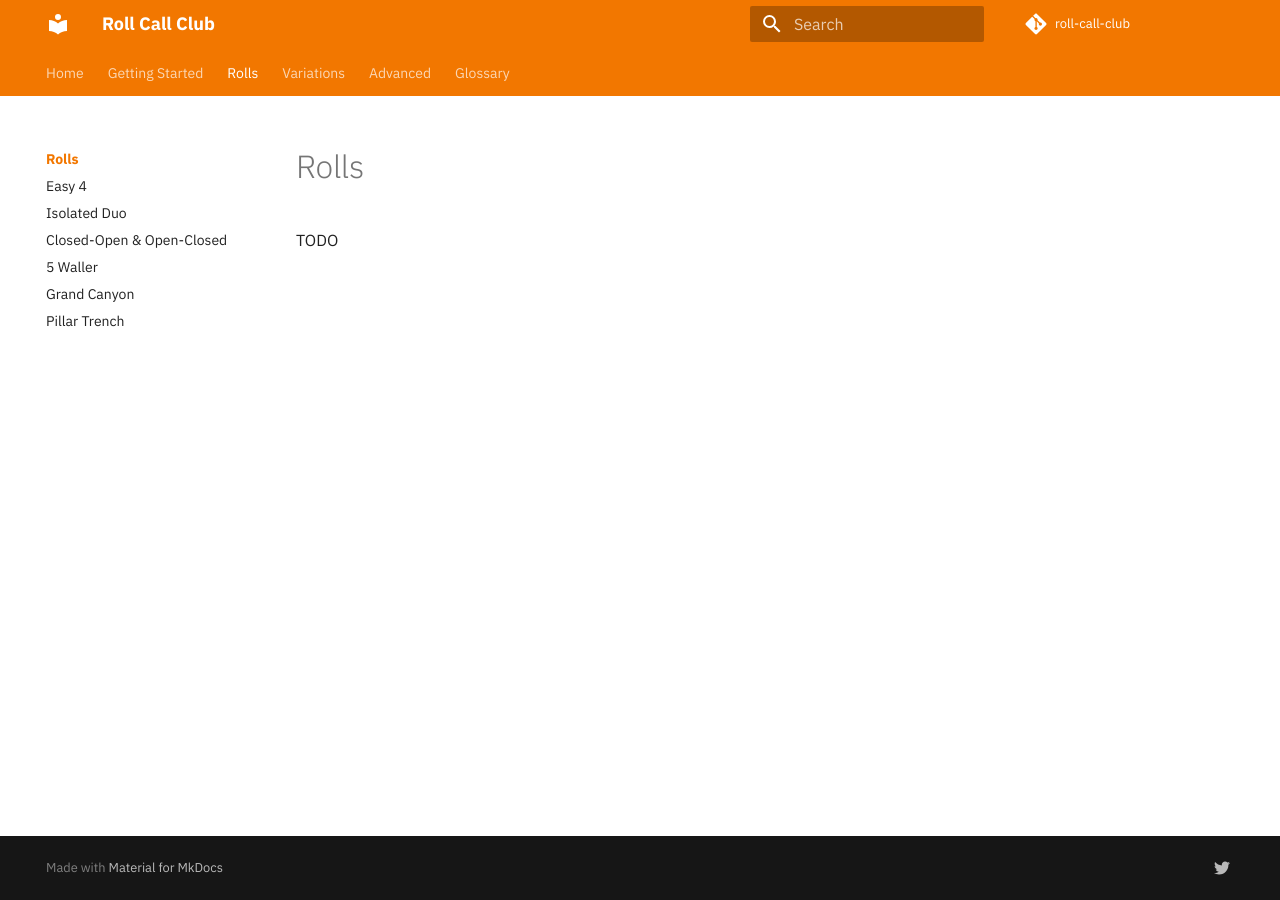
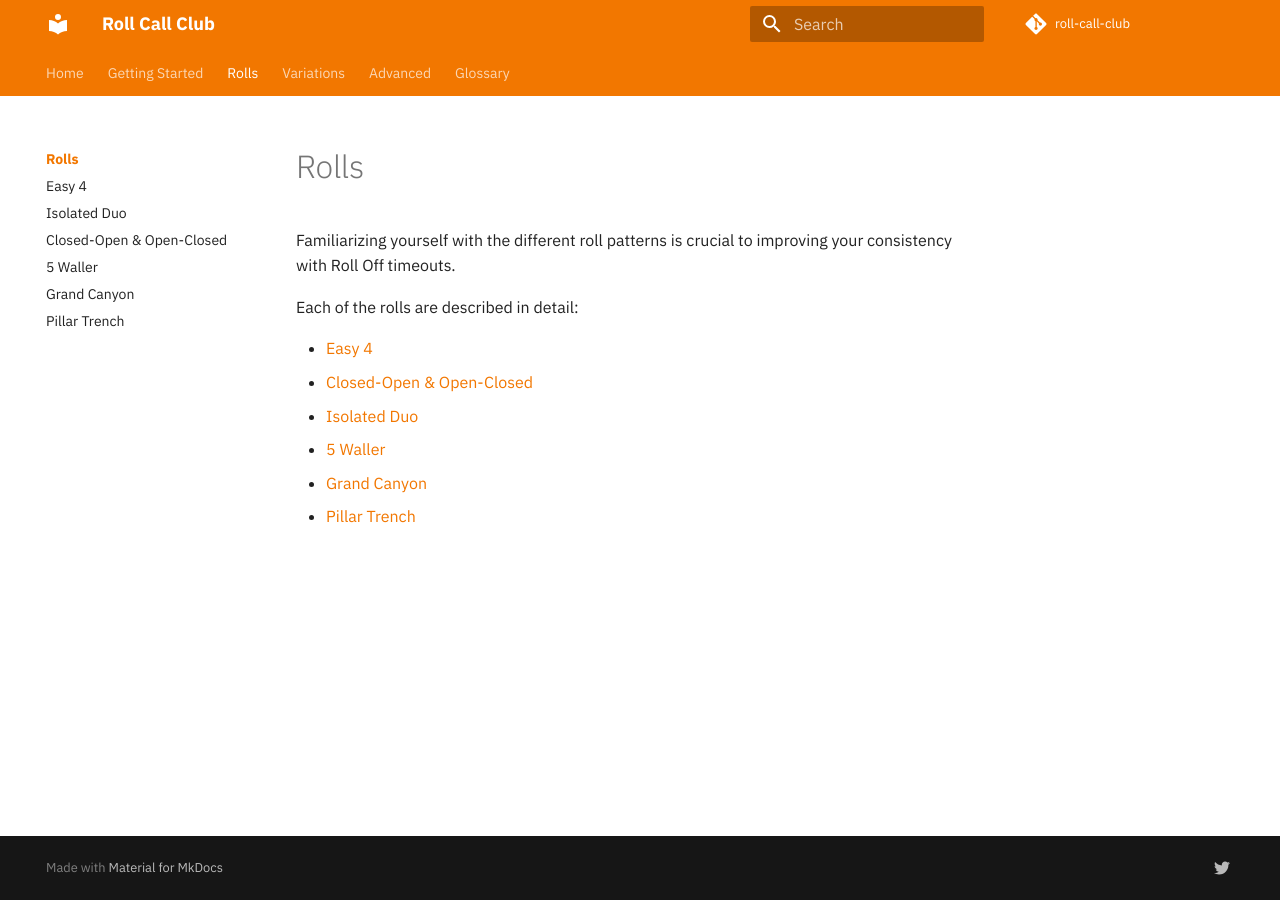
Before and after one commit to alexjlockwood/roll-off-club, an MkDocs documentation site: the page built from docs/rolls/index.md, in a window 1280 px wide. Built offline with MkDocs 1.6.1 and Material for MkDocs 9.7.7, drawn with Linux system fonts in a browser that asks for light colours; comment, search, counter and statistics services are not loaded.

```diff
--- a/docs/rolls/index.md
+++ b/docs/rolls/index.md
@@ -1,3 +1,12 @@
 # Rolls
 
-TODO
+Familiarizing yourself with the different roll patterns is crucial to improving your consistency with Roll Off timeouts.
+
+Each of the rolls are described in detail:
+
+* [Easy 4](./easy-4.md)
+* [Closed-Open & Open-Closed](./closed-open-open-closed.md)
+* [Isolated Duo](./isolated-duo.md)
+* [5 Waller](./5-waller.md)
+* [Grand Canyon](./grand-canyon.md)
+* [Pillar Trench](./pillar-trench.md)
--- a/mkdocs.yml
+++ b/mkdocs.yml
@@ -29,9 +29,9 @@ nav:
       - rolls/pillar-trench.md
   - 'Variations':
       - variations/index.md
-      - variations/5-waller-grand-canyon.md
       - variations/5-waller-open-closed.md
       - variations/closed-open-grand-canyon.md
+      - variations/5-waller-grand-canyon.md
       - variations/closed-open-open-closed.md
       - variations/isolated-duo-grand-canyon.md
   - 'Advanced':
```
Also changed, not shown: docs/getting-started/avoiding-desync.md (+4 -1 lines), docs/getting-started/index.md (+5 -1 lines), docs/getting-started/understanding-roll-speed.md (+4 -1 lines), docs/variations/index.md (+7 -1 lines).
